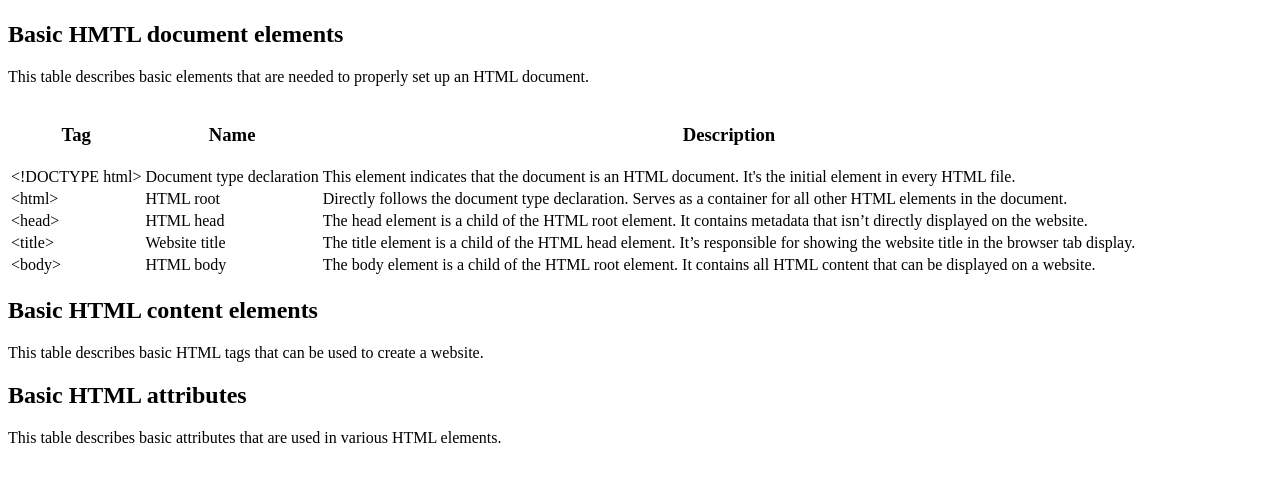
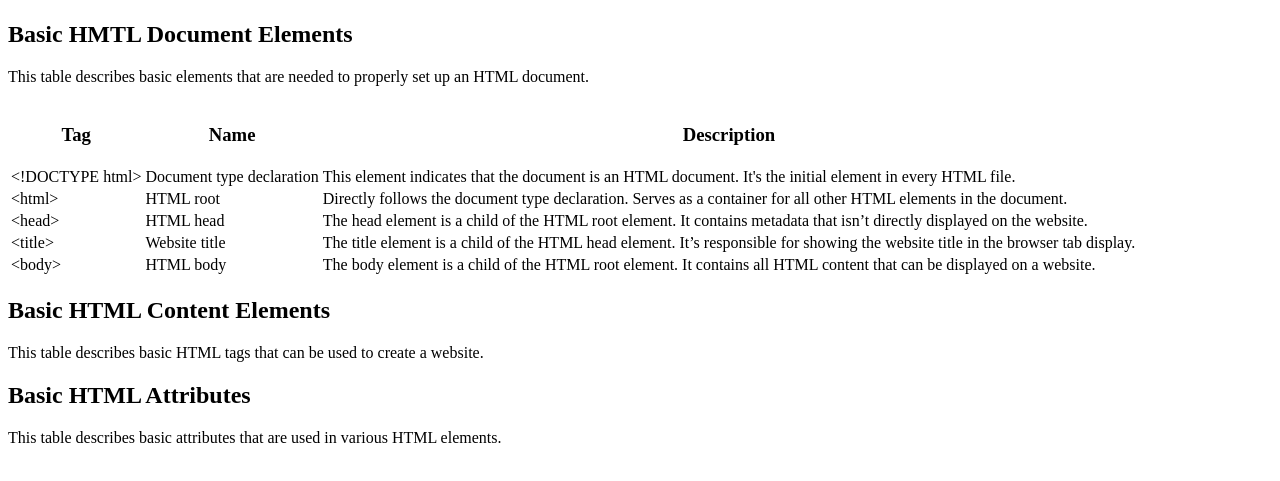
Before and after one commit to likra-sketch/build-your-own-cheat-sheet, a plain HTML site: page index.html in a window 1280 px wide. Shown: the part 59-540 px from the top of the page. Drawn offline with Linux system fonts and the light colour scheme.

Commit message:
adjust h2

```diff
--- a/index.html
+++ b/index.html
@@ -10,7 +10,7 @@
 
     <!--- basic document elements section --->
     <div>
-        <h2>Basic HMTL document elements</h2>
+        <h2>Basic HMTL Document Elements</h2>
         <p>This table describes basic elements that are needed to properly set up an HTML document. </p>
 
         <table>
@@ -60,7 +60,7 @@
     <!--- basic content elements section -->
 
     <div>
-        <h2>Basic HTML content elements</h2>
+        <h2>Basic HTML Content Elements</h2>
         <p>This table describes basic HTML tags that can be used to create a website.</p>
 
     </div>
@@ -68,7 +68,7 @@
     <!--- basic attributes section-->
 
     <div>
-        <h2>Basic HTML attributes</h2>
+        <h2>Basic HTML Attributes</h2>
         <p>This table describes basic attributes that are used in various HTML elements.</p>
 
     </div>
```
